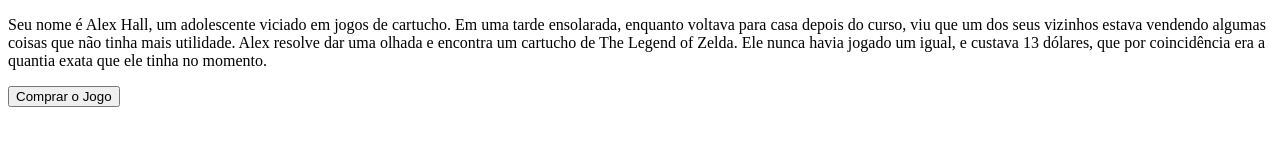
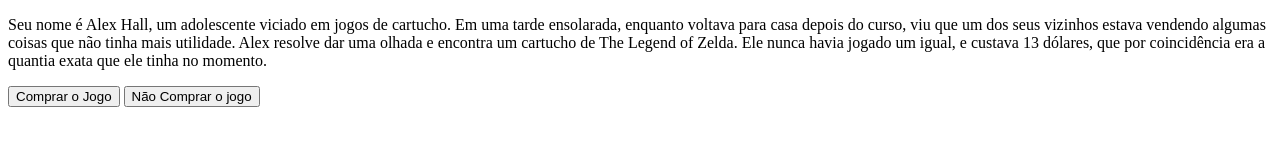
Before and after one commit to samfernanda/Projeto-aventura, a plain HTML site: page index.html in a window 1280 px wide. Drawn offline with Linux system fonts and the light colour scheme.

Commit message:
inserir botão

```diff
--- a/index.html
+++ b/index.html
@@ -9,8 +9,10 @@
     <main>
  <div>
              <p>Seu nome é Alex Hall, um adolescente viciado em jogos de cartucho. Em uma tarde ensolarada, enquanto voltava para casa depois do curso, viu que um dos seus vizinhos estava vendendo algumas coisas que não tinha mais utilidade. Alex resolve dar uma olhada e encontra um cartucho de The Legend of Zelda. Ele nunca havia jogado um igual, e custava 13 dólares, que por coincidência era a quantia exata que ele tinha no momento.</p>
-             <button>Comprar o Jogo</button>
+             <button class="btn-proximo" data-proximo="1">Comprar o Jogo</button>
+            <button class="btn-proximo" data-proximo="2">Não Comprar o jogo</button>
           </div>
+
     </main>
          </div>
     </main>
```
Also changed, not shown: style.css (deleted), styles.css (added).
